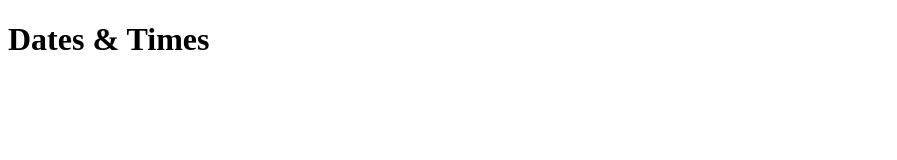
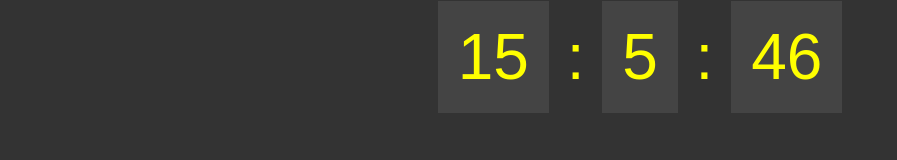
Before and after one commit to InspectorPocket/LearnJS, a plain HTML site: page Section_11[Dates&Times]/index.html in a window 1280 px wide. Shown: the whole page, without its empty margins (0-897 px from the left). Drawn offline with Linux system fonts and the light colour scheme.

Commit message:
Section_11 - Digital Clock

```diff
--- a/Section_11[Dates&Times]/index.html
+++ b/Section_11[Dates&Times]/index.html
@@ -5,9 +5,26 @@
     <meta name="viewport" content="width=device-width, initial-scale=1.0">
     <meta http-equiv="X-UA-Compatible" content="ie=edge">
     <title>Dates & Times</title>
+    <style>
+        body {
+            background: #333;
+        }
+        .clock {
+            font-size: 4em;
+            text-align: center;
+            margin: 20px auto;
+            color: yellow;
+            font-family: arial;
+        }
+        .clock span {
+            padding: 20px;
+            background: #444;
+        }
+    </style>
 </head>
 <body>
-    <h1>Dates & Times</h1>
+    <div class="clock"></div>
+
     <script src="sandbox.js"></script>
 </body>
 </html>
--- a/Section_11[Dates&Times]/sandbox.js
+++ b/Section_11[Dates&Times]/sandbox.js
@@ -1,22 +1,23 @@
-const beforeDate = 'December 1 2019 7:30:59';
+const clock = document.querySelector('.clock');
 
-// timestamps
-const before = new Date(beforeDate);
-const now = new Date();
 
-const diff = now.getTime() - before.getTime();
-console.log(diff);
+const tick = () => {
 
-// 1000 ms in a second. 60 seconds in a minute
-const mins = Math.round(diff / 1000 / 60);
-const hours = Math.round(mins / 60);
-const days = Math.round(hours / 24);
-const weeks = Math.round(days / 7);
+    const now = new Date();
 
-console.log(mins, hours, days, weeks);
+    const h = now.getHours();
+    const m = now.getMinutes();
+    const s = now.getSeconds();
 
-console.log(`The blog was posted ${days} days ago.`)
+    const html = `
+        <span>${h}</span> :
+        <span>${m}</span> :
+        <span>${s}</span>
+    `;
 
-// converting timestamps into date objects
-const timestamp = 3740598939;
-console.log(new Date(timestamp));
+    clock.innerHTML = html;
+
+};
+
+
+setInterval(tick,1000);
```
